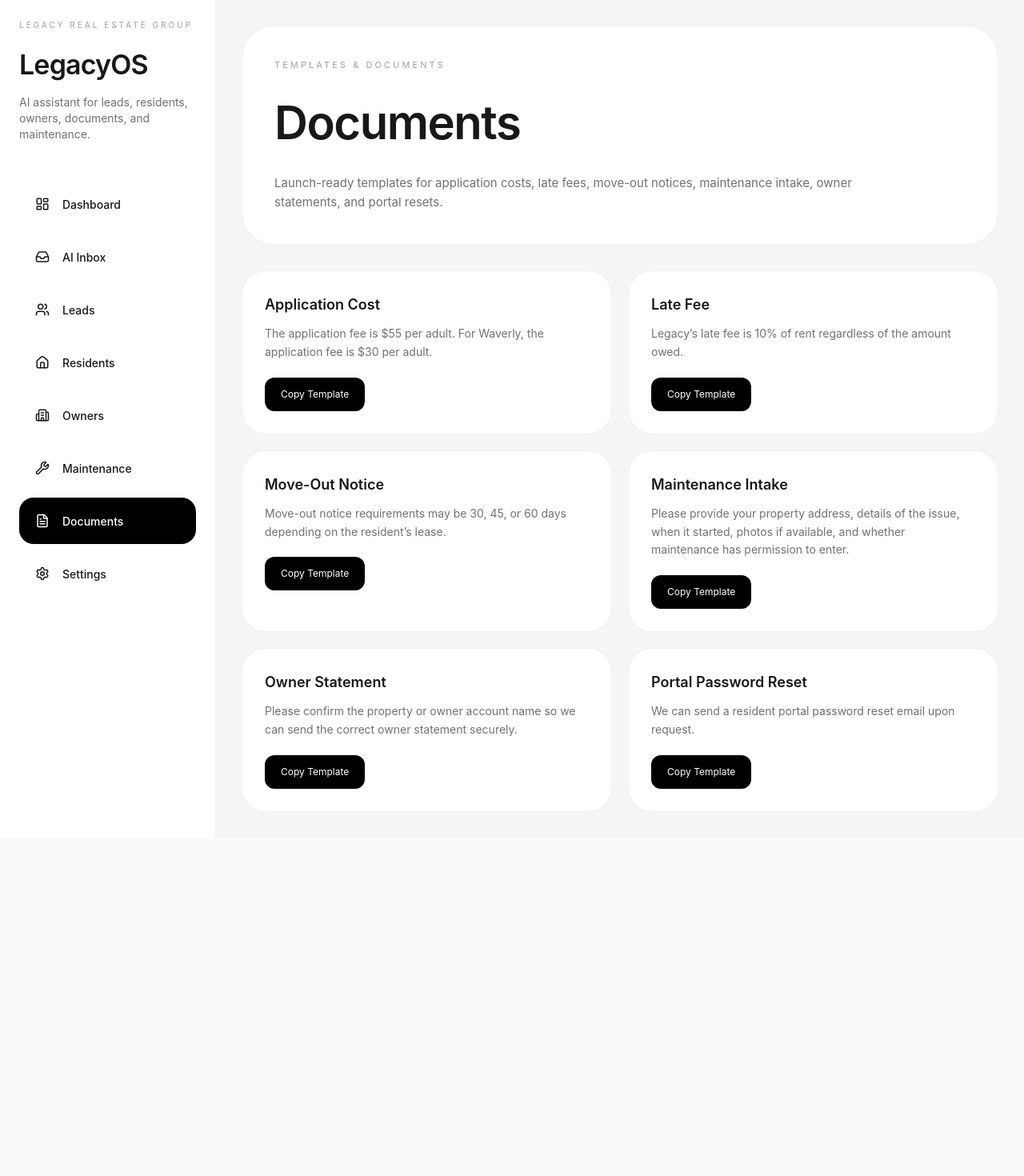
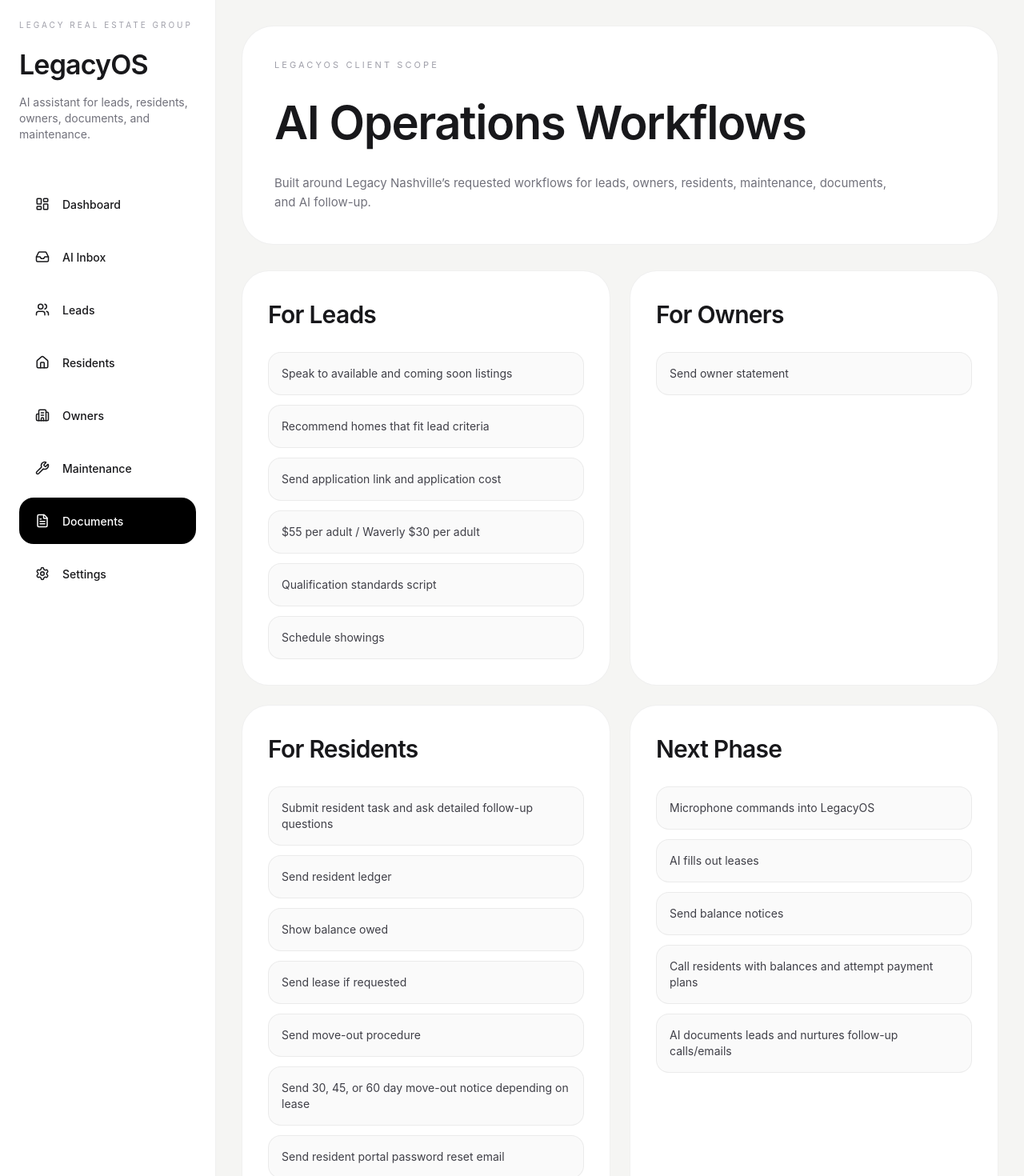
Before and after one commit to legacyrealestate/legacyos, a Next.js app: page /documents in a window 1280 px wide. Shown: the top 1470 px of the page at 80% size. Before the commit the page ends 1047 px from the top, so only its background shows below. Built offline with nearby package versions, Linux system fonts and the light colour scheme.

Commit message:
Align LegacyOS workflows with client requested scope

```diff
--- a/app/documents/page.tsx
+++ b/app/documents/page.tsx
@@ -2,30 +2,47 @@
 
 import AppShell from "@/app/components/AppShell";
 
-const templates = [
+const sections = [
   {
-    title: "Application Cost",
-    text: "The application fee is $55 per adult. For Waverly, the application fee is $30 per adult."
+    title: "For Leads",
+    items: [
+      "Speak to available and coming soon listings",
+      "Recommend homes that fit lead criteria",
+      "Send application link and application cost",
+      "$55 per adult / Waverly $30 per adult",
+      "Qualification standards script",
+      "Schedule showings"
+    ]
   },
   {
-    title: "Late Fee",
-    text: "Legacy’s late fee is 10% of rent regardless of the amount owed."
+    title: "For Owners",
+    items: [
+      "Send owner statement"
+    ]
   },
   {
-    title: "Move-Out Notice",
-    text: "Move-out notice requirements may be 30, 45, or 60 days depending on the resident’s lease."
+    title: "For Residents",
+    items: [
+      "Submit resident task and ask detailed follow-up questions",
+      "Send resident ledger",
+      "Show balance owed",
+      "Send lease if requested",
+      "Send move-out procedure",
+      "Send 30, 45, or 60 day move-out notice depending on lease",
+      "Send resident portal password reset email",
+      "Explain late fee: 10% of rent regardless of amount owed",
+      "Send HOA documents if applicable"
+    ]
   },
   {
-    title: "Maintenance Intake",
-    text: "Please provide your property address, details of the issue, when it started, photos if available, and whether maintenance has permission to enter."
-  },
-  {
-    title: "Owner Statement",
-    text: "Please confirm the property or owner account name so we can send the correct owner statement securely."
-  },
-  {
-    title: "Portal Password Reset",
-    text: "We can send a resident portal password reset email upon request."
+    title: "Next Phase",
+    items: [
+      "Microphone commands into LegacyOS",
+      "AI fills out leases",
+      "Send balance notices",
+      "Call residents with balances and attempt payment plans",
+      "AI documents leads and nurtures follow-up calls/emails"
+    ]
   }
 ];
 
@@ -33,24 +50,28 @@
   return (
     <AppShell>
       <div className="rounded-[40px] border border-black/[0.06] bg-white p-10">
-        <p className="uppercase tracking-[0.28em] text-zinc-400 text-[11px]">Templates & Documents</p>
-        <h1 className="text-[44px] md:text-[58px] font-semibold tracking-tight mt-5">Documents</h1>
+        <p className="uppercase tracking-[0.28em] text-zinc-400 text-[11px]">
+          LegacyOS Client Scope
+        </p>
+        <h1 className="text-[44px] md:text-[58px] font-semibold tracking-tight mt-5">
+          AI Operations Workflows
+        </h1>
         <p className="text-zinc-500 text-[15px] leading-relaxed mt-5 max-w-3xl">
-          Launch-ready templates for application costs, late fees, move-out notices, maintenance intake, owner statements, and portal resets.
+          Built around Legacy Nashville’s requested workflows for leads, owners, residents, maintenance, documents, and AI follow-up.
         </p>
       </div>
 
-      <div className="grid grid-cols-1 md:grid-cols-2 gap-5 mt-8">
-        {templates.map((doc) => (
-          <div key={doc.title} className="rounded-[30px] border border-black/[0.06] bg-white p-7">
-            <p className="text-zinc-900 text-[18px] font-semibold">{doc.title}</p>
-            <p className="text-zinc-500 text-[14px] leading-relaxed mt-3">{doc.text}</p>
-            <button
-              onClick={() => navigator.clipboard.writeText(doc.text)}
-              className="h-[42px] px-5 rounded-xl bg-black text-white text-xs mt-5"
-            >
-              Copy Template
-            </button>
+      <div className="grid grid-cols-1 xl:grid-cols-2 gap-6 mt-8">
+        {sections.map((section) => (
+          <div key={section.title} className="rounded-[34px] border border-black/[0.06] bg-white p-8">
+            <h2 className="text-[30px] font-semibold tracking-tight">{section.title}</h2>
+            <div className="space-y-3 mt-6">
+              {section.items.map((item) => (
+                <div key={item} className="rounded-2xl bg-[#fafafa] border border-black/[0.06] p-4 text-sm text-zinc-700">
+                  {item}
+                </div>
+              ))}
+            </div>
           </div>
         ))}
       </div>
```
